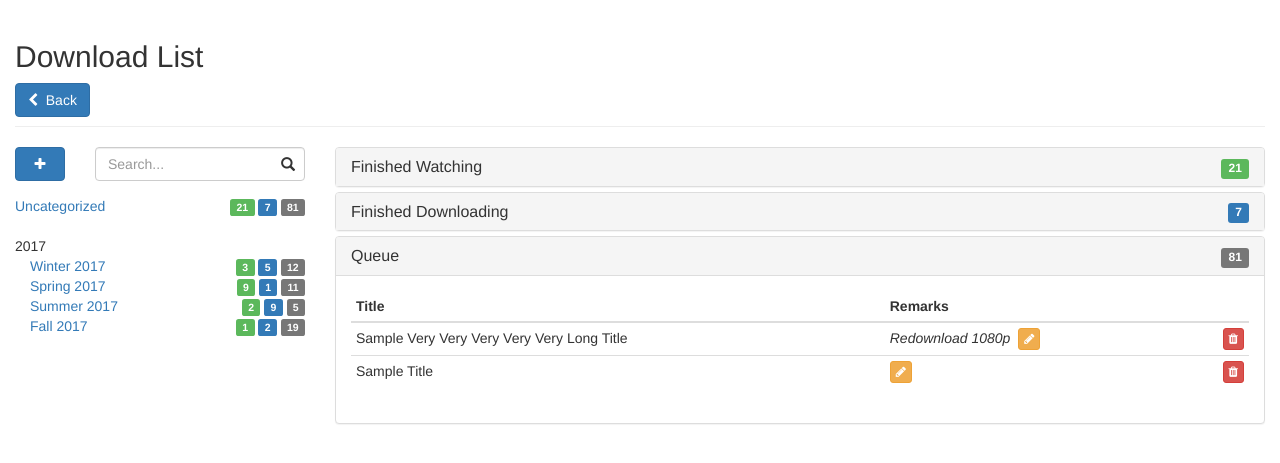
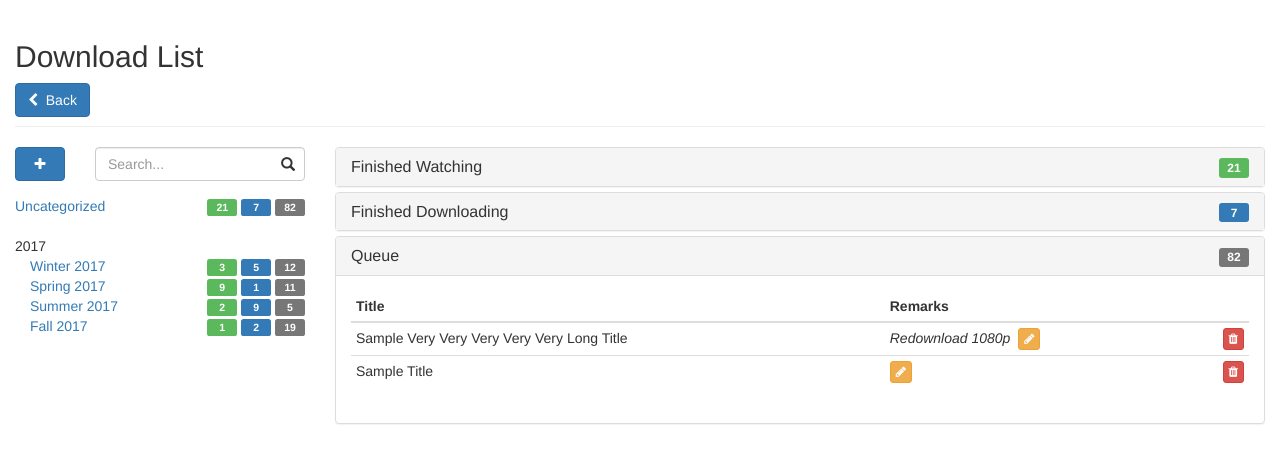
Before and after one commit to RinMinase/anidb-php, a CodeIgniter app: the page made by application/views/download.php in a window 1280 px wide. Shown: the top 463 px of the page. Run offline with CodeIgniter, Linux system fonts and the light colour scheme.

Commit message:
DOWNLOAD: modifed label style

```diff
--- a/application/views/download.php
+++ b/application/views/download.php
@@ -12,6 +12,12 @@
 
 			.season-list {
 				padding-left: 15px;
+			}
+
+			.label {
+				width: 30px;
+				display: inline-block;
+				padding: .3em .6em;
 			}
 
 		</style>
@@ -59,7 +65,7 @@
 											<span class="label label-primary">7</span>
 										</span>
 										<span data-toggle="tooltip" data-placement="auto" title="Queued">
-											<span class="label label-default">81</span>
+											<span class="label label-default">82</span>
 										</span>
 									</span>
 								</li>
@@ -280,7 +286,7 @@
 								<h4 class="panel-title">
 									<a href="#panel-queue" data-toggle="collapse">Queue</a>
 									<div class="pull-right">
-										<span class="label label-default">81</span>
+										<span class="label label-default">82</span>
 									</div>
 								</h4>
 							</div>
```
